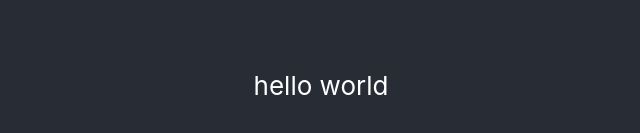
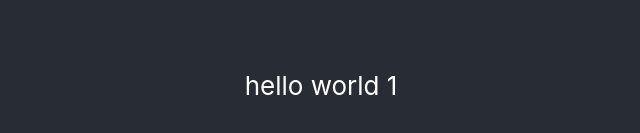
Before and after one commit to romanBryndzak/work-page, a React (Create React App) app: page / in a window 1280 px wide. Shown: the part 315-448 px from the top of the page, without its empty margins (319-959 px from the left). Built offline with nearby package versions, Linux system fonts and the light colour scheme.

Commit message:
my new project!

```diff
--- a/src/App.js
+++ b/src/App.js
@@ -4,7 +4,7 @@ function App() {
     return (
         <div className="App">
             <header className="App-header">
-                <p>hello world </p>
+                <p>hello world 1 </p>
             </header>
         </div>
     );
```
